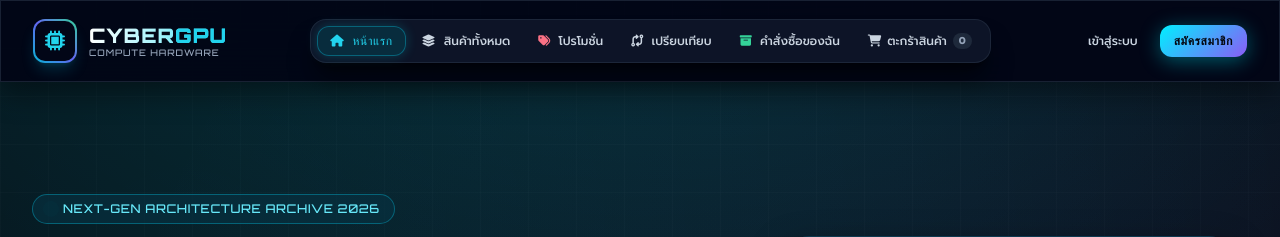
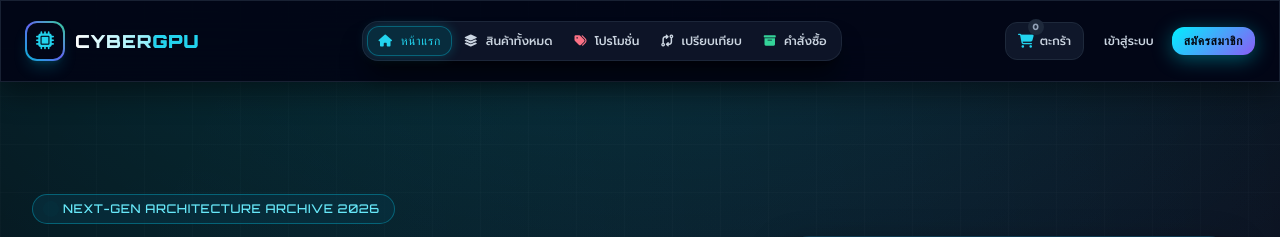
Before and after one commit to reidrizzle/Webpage, a PHP site: page /index.php in a window 1280 px wide. Shown: the top 237 px of the page. Run offline with PHP 8.4, Linux system fonts and the light colour scheme; data comes from the database, SQL or seed files in the repository; some libraries are stand-ins or nearby versions.

Commit message:
Fix navbar overlapping by placing cart in right user group and compacting center pill items

```diff
--- a/includes/navbar.php
+++ b/includes/navbar.php
@@ -1,41 +1,42 @@
 <?php
 /**
  * Navigation Bar Component
- * Responsive Cyber Navigation Bar
- * Role-Based Access Control:
+ * Perfectly Balanced, Zero-Collision Cyber Navigation Bar
  * - Admin: หน้าแรก, จัดการคลัง, เพิ่มการ์ดจอ, รายงานสรุปคลัง (No wallet, No buy)
- * - User ทั่วไป: หน้าแรก, สินค้าทั้งหมด, โปรโมชั่น, เปรียบเทียบ, คำสั่งซื้อของฉัน, ตะกร้าสินค้า
+ * - User ทั่วไป:
+ *    Center: หน้าแรก, สินค้าทั้งหมด, โปรโมชั่น, เปรียบเทียบ, คำสั่งซื้อ
+ *    Right:  ตะกร้าสินค้า (Cart Badge), Wallet (฿9.9M), Profile, Logout
  */
 $currentPage = basename($_SERVER['PHP_SELF']);
 $currentWallet = (isLoggedIn() && !isAdmin()) ? getUserWallet($_SESSION['user_id']) : 0;
 $cartCount = getCartCount();
 ?>
 <header class="sticky top-0 z-50 glass-panel border-b border-slate-800/80 bg-slate-950/90 backdrop-blur-xl">
-  <div class="max-w-7xl mx-auto px-4 sm:px-6 lg:px-8">
-    <div class="flex items-center justify-between h-20 gap-3">
+  <div class="max-w-7xl mx-auto px-2 sm:px-4 lg:px-6">
+    <div class="flex items-center justify-between h-20 gap-2 md:gap-4">
 
       <!-- 1. Left: Brand Logo (shrink-0) -->
       <div class="flex items-center justify-start shrink-0">
-        <a href="index.php" class="flex items-center gap-3 group">
-          <div class="w-10 h-10 sm:w-11 sm:h-11 rounded-xl bg-gradient-to-tr from-cyan-500 via-indigo-500 to-emerald-400 p-0.5 shadow-lg shadow-cyan-500/20 group-hover:shadow-cyan-500/40 transition-all duration-300">
+        <a href="index.php" class="flex items-center gap-2.5 group">
+          <div class="w-9 h-9 sm:w-10 sm:h-10 rounded-xl bg-gradient-to-tr from-cyan-500 via-indigo-500 to-emerald-400 p-0.5 shadow-lg shadow-cyan-500/20 group-hover:shadow-cyan-500/40 transition-all duration-300 shrink-0">
             <div class="w-full h-full bg-slate-950 rounded-[10px] flex items-center justify-center">
-              <i class="fa-solid fa-microchip text-lg sm:text-xl text-cyan-400 group-hover:rotate-12 transition-transform duration-300"></i>
+              <i class="fa-solid fa-microchip text-base sm:text-lg text-cyan-400 group-hover:rotate-12 transition-transform duration-300"></i>
             </div>
           </div>
           <div class="flex flex-col">
-            <span class="font-scifi text-lg sm:text-xl font-black tracking-wider text-transparent bg-clip-text bg-gradient-to-r from-white via-cyan-200 to-cyan-400">
+            <span class="font-scifi text-base sm:text-lg font-black tracking-wider text-transparent bg-clip-text bg-gradient-to-r from-white via-cyan-200 to-cyan-400 leading-tight">
               CYBER<span class="text-cyan-400">GPU</span>
             </span>
-            <span class="text-[9px] uppercase tracking-widest text-slate-400 font-scifi -mt-1 hidden sm:block">
+            <span class="text-[8px] uppercase tracking-widest text-slate-400 font-scifi -mt-0.5 hidden 2xl:block">
               Compute Hardware
             </span>
           </div>
         </a>
       </div>
 
-      <!-- 2. Center: Floating Cyber Pill Navigation Bar -->
-      <div class="hidden xl:flex items-center justify-center flex-1 min-w-0 px-2">
-        <nav class="bg-slate-900/90 border border-slate-800/90 rounded-2xl p-1.5 flex items-center gap-1 shadow-xl shadow-black/50 backdrop-blur-md">
+      <!-- 2. Center: Compact Cyber Pill Navigation (Fits cleanly, zero collision) -->
+      <div class="hidden lg:flex items-center justify-center flex-1 min-w-0 px-1">
+        <nav class="bg-slate-900/90 border border-slate-800/90 rounded-2xl p-1 flex items-center gap-0.5 shadow-xl shadow-black/50 backdrop-blur-md">
 
           <?php if (isAdmin()): ?>
             <!-- ================= ADMIN NAVIGATION ================= -->
@@ -55,54 +56,60 @@ $cartCount = getCartCount();
           <?php else: ?>
             <!-- ================= USER ทั่วไป NAVIGATION ================= -->
             <!-- 1. หน้าแรก -->
-            <a href="index.php" class="px-3 py-1.5 rounded-xl text-xs font-medium whitespace-nowrap transition-all <?= $currentPage === 'index.php' ? 'text-cyan-400 bg-cyan-950/80 border border-cyan-500/40 font-scifi shadow-[0_0_12px_rgba(0,240,255,0.2)]' : 'text-slate-300 hover:text-white hover:bg-slate-800/70' ?>">
+            <a href="index.php" class="px-2.5 py-1.5 rounded-xl text-xs font-medium whitespace-nowrap transition-all <?= $currentPage === 'index.php' ? 'text-cyan-400 bg-cyan-950/80 border border-cyan-500/40 font-scifi shadow-[0_0_12px_rgba(0,240,255,0.2)]' : 'text-slate-300 hover:text-white hover:bg-slate-800/70' ?>">
               <i class="fa-solid fa-house mr-1 text-xs"></i> หน้าแรก
             </a>
 
             <!-- 2. สินค้าทั้งหมด -->
-            <a href="products.php" class="px-3 py-1.5 rounded-xl text-xs font-medium whitespace-nowrap transition-all <?= in_array($currentPage, ['products.php', 'search.php']) ? 'text-cyan-400 bg-cyan-950/80 border border-cyan-500/40 font-scifi shadow-[0_0_12px_rgba(0,240,255,0.2)]' : 'text-slate-300 hover:text-white hover:bg-slate-800/70' ?>">
+            <a href="products.php" class="px-2.5 py-1.5 rounded-xl text-xs font-medium whitespace-nowrap transition-all <?= in_array($currentPage, ['products.php', 'search.php']) ? 'text-cyan-400 bg-cyan-950/80 border border-cyan-500/40 font-scifi shadow-[0_0_12px_rgba(0,240,255,0.2)]' : 'text-slate-300 hover:text-white hover:bg-slate-800/70' ?>">
               <i class="fa-solid fa-layer-group mr-1 text-xs"></i> สินค้าทั้งหมด
             </a>
 
             <!-- 3. โปรโมชั่น -->
-            <a href="promotions.php" class="px-3 py-1.5 rounded-xl text-xs font-medium whitespace-nowrap transition-all <?= $currentPage === 'promotions.php' ? 'text-rose-400 bg-rose-950/80 border border-rose-500/40 font-scifi shadow-[0_0_12px_rgba(255,0,85,0.2)]' : 'text-slate-300 hover:text-white hover:bg-slate-800/70' ?>">
+            <a href="promotions.php" class="px-2.5 py-1.5 rounded-xl text-xs font-medium whitespace-nowrap transition-all <?= $currentPage === 'promotions.php' ? 'text-rose-400 bg-rose-950/80 border border-rose-500/40 font-scifi shadow-[0_0_12px_rgba(255,0,85,0.2)]' : 'text-slate-300 hover:text-white hover:bg-slate-800/70' ?>">
               <i class="fa-solid fa-tags mr-1 text-xs text-rose-400"></i> โปรโมชั่น
             </a>
 
             <!-- 4. เปรียบเทียบ -->
-            <a href="compare.php" class="px-3 py-1.5 rounded-xl text-xs font-medium whitespace-nowrap transition-all <?= $currentPage === 'compare.php' ? 'text-cyan-400 bg-cyan-950/80 border border-cyan-500/40 font-scifi shadow-[0_0_12px_rgba(0,240,255,0.2)]' : 'text-slate-300 hover:text-white hover:bg-slate-800/70' ?>">
+            <a href="compare.php" class="px-2.5 py-1.5 rounded-xl text-xs font-medium whitespace-nowrap transition-all <?= $currentPage === 'compare.php' ? 'text-cyan-400 bg-cyan-950/80 border border-cyan-500/40 font-scifi shadow-[0_0_12px_rgba(0,240,255,0.2)]' : 'text-slate-300 hover:text-white hover:bg-slate-800/70' ?>">
               <i class="fa-solid fa-code-compare mr-1 text-xs"></i> เปรียบเทียบ
             </a>
 
-            <!-- 5. คำสั่งซื้อของฉัน -->
-            <a href="orders.php" class="px-3 py-1.5 rounded-xl text-xs font-medium whitespace-nowrap transition-all <?= $currentPage === 'orders.php' ? 'text-emerald-400 bg-emerald-950/80 border border-emerald-500/40 font-scifi shadow-[0_0_12px_rgba(16,185,129,0.2)]' : 'text-slate-300 hover:text-white hover:bg-slate-800/70' ?>">
-              <i class="fa-solid fa-box-archive mr-1 text-xs text-emerald-400"></i> คำสั่งซื้อของฉัน
-            </a>
-
-            <!-- 6. ตะกร้าสินค้า -->
-            <a href="cart.php" class="px-3 py-1.5 rounded-xl text-xs font-medium whitespace-nowrap transition-all flex items-center <?= $currentPage === 'cart.php' ? 'text-cyan-400 bg-cyan-950/80 border border-cyan-500/40 font-scifi shadow-[0_0_12px_rgba(0,240,255,0.2)]' : 'text-slate-300 hover:text-white hover:bg-slate-800/70' ?>">
-              <i class="fa-solid fa-cart-shopping mr-1.5 text-xs"></i> ตะกร้าสินค้า
-              <span id="navCartCount" class="ml-1.5 px-1.5 py-0.2 rounded-full text-[10px] font-bold <?= $cartCount > 0 ? 'bg-cyan-500 text-slate-950 animate-pulse' : 'bg-slate-800 text-slate-400' ?>">
-                <?= $cartCount ?>
-              </span>
+            <!-- 5. คำสั่งซื้อ -->
+            <a href="orders.php" class="px-2.5 py-1.5 rounded-xl text-xs font-medium whitespace-nowrap transition-all <?= $currentPage === 'orders.php' ? 'text-emerald-400 bg-emerald-950/80 border border-emerald-500/40 font-scifi shadow-[0_0_12px_rgba(16,185,129,0.2)]' : 'text-slate-300 hover:text-white hover:bg-slate-800/70' ?>">
+              <i class="fa-solid fa-box-archive mr-1 text-xs text-emerald-400"></i> คำสั่งซื้อ
             </a>
           <?php endif; ?>
 
         </nav>
       </div>
 
-      <!-- 3. Right: Wallet & Profile Actions (shrink-0) -->
-      <div class="flex items-center justify-end gap-2.5 shrink-0">
+      <!-- 3. Right: Cart Badge, Wallet & Profile Actions (shrink-0) -->
+      <div class="flex items-center justify-end gap-2 shrink-0">
+
+        <?php if (!isAdmin()): ?>
+          <!-- Shopping Cart Pill (Always clearly visible on Right) -->
+          <a href="cart.php" class="relative flex items-center gap-1.5 px-2.5 sm:px-3 py-1.5 rounded-xl bg-slate-900 border border-slate-800 hover:border-cyan-400 text-slate-300 hover:text-white transition-all group shrink-0 <?= $currentPage === 'cart.php' ? 'border-cyan-400 text-cyan-300 bg-cyan-950/30' : '' ?>" title="ตะกร้าสินค้า">
+            <div class="relative">
+              <i class="fa-solid fa-cart-shopping text-cyan-400 text-xs sm:text-sm group-hover:scale-110 transition-transform"></i>
+              <span id="navCartCount" class="absolute -top-2.5 -right-2.5 min-w-[16px] h-4 px-1 rounded-full text-[9px] font-bold flex items-center justify-center leading-none <?= $cartCount > 0 ? 'bg-cyan-500 text-slate-950 animate-pulse' : 'bg-slate-800 text-slate-400' ?>">
+                <?= $cartCount ?>
+              </span>
+            </div>
+            <span class="hidden md:inline text-xs font-medium">ตะกร้า</span>
+          </a>
+        <?php endif; ?>
+
         <?php if (isLoggedIn()): ?>
 
-          <!-- Wallet Balance Pill (Only for Members, Admin has NO wallet) -->
+          <!-- Wallet Balance Pill (Members only, Admin has NO wallet) -->
           <?php if (!isAdmin()): ?>
-            <a href="profile.php" class="flex items-center gap-2 px-3 py-1.5 rounded-xl bg-gradient-to-r from-amber-500/10 to-yellow-500/10 border border-amber-500/30 hover:border-amber-500/60 transition-all group shadow-sm shadow-amber-500/10" title="คลิกเพื่อจัดการโปรไฟล์และกระเป๋าเงิน">
-              <div class="w-6 h-6 rounded-lg bg-amber-500/20 flex items-center justify-center text-amber-400 group-hover:scale-110 transition-transform shrink-0">
-                <i class="fa-solid fa-wallet text-xs"></i>
+            <a href="profile.php" class="flex items-center gap-1.5 px-2.5 py-1.5 rounded-xl bg-gradient-to-r from-amber-500/10 to-yellow-500/10 border border-amber-500/30 hover:border-amber-500/60 transition-all group shadow-sm shadow-amber-500/10 shrink-0" title="คลิกเพื่อจัดการโปรไฟล์และกระเป๋าเงิน">
+              <div class="w-5 h-5 rounded-lg bg-amber-500/20 flex items-center justify-center text-amber-400 group-hover:scale-110 transition-transform shrink-0">
+                <i class="fa-solid fa-wallet text-[11px]"></i>
               </div>
               <div class="flex flex-col text-left">
-                <span class="text-[8px] font-mono text-slate-400 uppercase tracking-wider leading-none">WALLET</span>
+                <span class="text-[7px] font-mono text-slate-400 uppercase tracking-wider leading-none hidden sm:block">WALLET</span>
                 <span class="font-scifi font-bold text-xs text-amber-300 whitespace-nowrap">
                   <?= formatPrice($currentWallet) ?>
                 </span>
@@ -111,13 +118,13 @@ $cartCount = getCartCount();
           <?php endif; ?>
 
           <!-- User Profile Pill -->
-          <a href="profile.php" class="flex items-center gap-2 pl-1.5 py-1 pr-3 rounded-xl bg-slate-900/80 border border-slate-800 hover:border-cyan-500/40 transition-colors group">
-            <div class="w-8 h-8 rounded-full ring-2 ring-cyan-500/40 overflow-hidden bg-slate-800 flex items-center justify-center shrink-0">
+          <a href="profile.php" class="flex items-center gap-2 p-1 pr-2 sm:pr-2.5 rounded-xl bg-slate-900/80 border border-slate-800 hover:border-cyan-500/40 transition-colors group shrink-0">
+            <div class="w-7 h-7 sm:w-8 sm:h-8 rounded-full ring-2 ring-cyan-500/40 overflow-hidden bg-slate-800 flex items-center justify-center shrink-0">
               <img src="<?= e($_SESSION['avatar_url'] ?? 'https://images.unsplash.com/photo-1535713875002-d1d0cf377fde?auto=format&fit=crop&w=150&q=80') ?>" alt="Avatar" class="w-full h-full object-cover">
             </div>
-            <div class="hidden sm:flex flex-col text-left">
-              <span class="text-xs font-semibold text-slate-200 group-hover:text-cyan-300 transition-colors truncate max-w-[120px]"><?= e($_SESSION['full_name'] ?? $_SESSION['username']) ?></span>
-              <span class="text-[8px] font-scifi uppercase px-1 rounded <?= isAdmin() ? 'bg-amber-500/20 text-amber-400' : 'bg-cyan-500/20 text-cyan-400' ?>">
+            <div class="hidden xl:flex flex-col text-left">
+              <span class="text-xs font-semibold text-slate-200 group-hover:text-cyan-300 transition-colors truncate max-w-[100px]"><?= e($_SESSION['full_name'] ?? $_SESSION['username']) ?></span>
+              <span class="text-[7px] font-scifi uppercase px-1 rounded <?= isAdmin() ? 'bg-amber-500/20 text-amber-400' : 'bg-cyan-500/20 text-cyan-400' ?>">
                 <?= isAdmin() ? 'ADMIN' : 'MEMBER' ?>
               </span>
             </div>
@@ -125,22 +132,22 @@ $cartCount = getCartCount();
 
           <!-- Logout Button -->
           <a href="logout.php" class="p-2 text-slate-400 hover:text-rose-400 hover:bg-rose-950/30 rounded-xl transition-colors shrink-0" title="ออกจากระบบ">
-            <i class="fa-solid fa-right-from-bracket text-base"></i>
+            <i class="fa-solid fa-right-from-bracket text-sm"></i>
           </a>
 
         <?php else: ?>
-          <div class="flex items-center gap-2">
-            <a href="login.php" class="px-3.5 py-2 rounded-xl text-xs font-medium text-slate-300 hover:text-white hover:bg-slate-800/80 transition-colors">
+          <div class="flex items-center gap-1.5 shrink-0">
+            <a href="login.php" class="px-3 py-1.5 rounded-xl text-xs font-medium text-slate-300 hover:text-white hover:bg-slate-800/80 transition-colors">
               เข้าสู่ระบบ
             </a>
-            <a href="register.php" class="btn-cyber-primary px-3.5 py-2 rounded-xl text-xs font-bold tracking-wider uppercase transition-transform hover:scale-105">
+            <a href="register.php" class="btn-cyber-primary px-3 py-1.5 rounded-xl text-xs font-bold tracking-wider uppercase transition-transform hover:scale-105">
               สมัครสมาชิก
             </a>
           </div>
         <?php endif; ?>
 
         <!-- Mobile Menu Hamburger Button -->
-        <div class="flex xl:hidden items-center ml-1">
+        <div class="flex lg:hidden items-center ml-0.5">
           <button type="button" onclick="toggleMobileMenu()" class="p-2 rounded-xl text-slate-400 hover:text-white hover:bg-slate-800 focus:outline-none" aria-label="Toggle Menu">
             <i class="fa-solid fa-bars text-xl"></i>
           </button>
@@ -152,7 +159,7 @@ $cartCount = getCartCount();
   </div>
 
   <!-- Mobile Drawer Menu -->
-  <div id="mobileMenu" class="hidden xl:hidden glass-panel border-b border-slate-800 px-4 pt-2 pb-6 space-y-2">
+  <div id="mobileMenu" class="hidden lg:hidden glass-panel border-b border-slate-800 px-4 pt-2 pb-6 space-y-2">
     <a href="index.php" class="block px-3 py-2 rounded-md text-base font-medium <?= $currentPage === 'index.php' ? 'text-cyan-400 bg-cyan-950/60' : 'text-slate-300 hover:bg-slate-800' ?>">
       <i class="fa-solid fa-house mr-2"></i> หน้าแรก
     </a>
```
